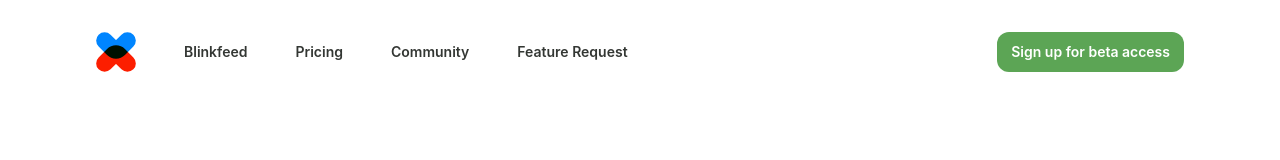
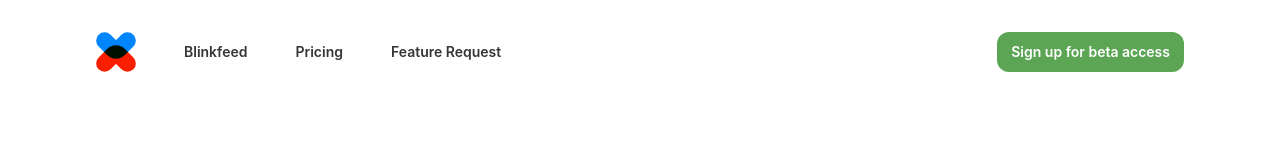
Before and after one commit to blinkfeed-ai/website, a Next.js app: page / in a window 1280 px wide. Shown: the top 160 px of the page. Built offline with nearby package versions, Linux system fonts and the light colour scheme.

Commit message:
Hide community from website.

```diff
--- a/src/app/footer.tsx
+++ b/src/app/footer.tsx
@@ -3,7 +3,7 @@ import * as React from 'react'
 const navigation = {
   main: [
     {name: 'Pricing', href: '#pricing'},
-    {name: 'Community', href: 'https://discord.gg/NmqDddBV'},
+    // {name: 'Community', href: 'https://discord.gg/NmqDddBV'},
     {name: 'Feature Request', href: 'https://blinkfeed.featurebase.app/'},
     {name: 'Privacy', href: 'privacy'},
   ],
--- a/src/app/navigation.tsx
+++ b/src/app/navigation.tsx
@@ -9,7 +9,7 @@ import React from 'react'
 const items = [
   {name: 'Blinkfeed', href: '#'},
   {name: 'Pricing', href: '#pricing'},
-  {name: 'Community', href: 'https://discord.gg/NmqDddBV', target: '_blank'},
+  // {name: 'Community', href: 'https://discord.gg/NmqDddBV', target: '_blank'},
   {name: 'Feature Request', href: 'https://blinkfeed.featurebase.app', target: '_blank'},
 ]
 
```
